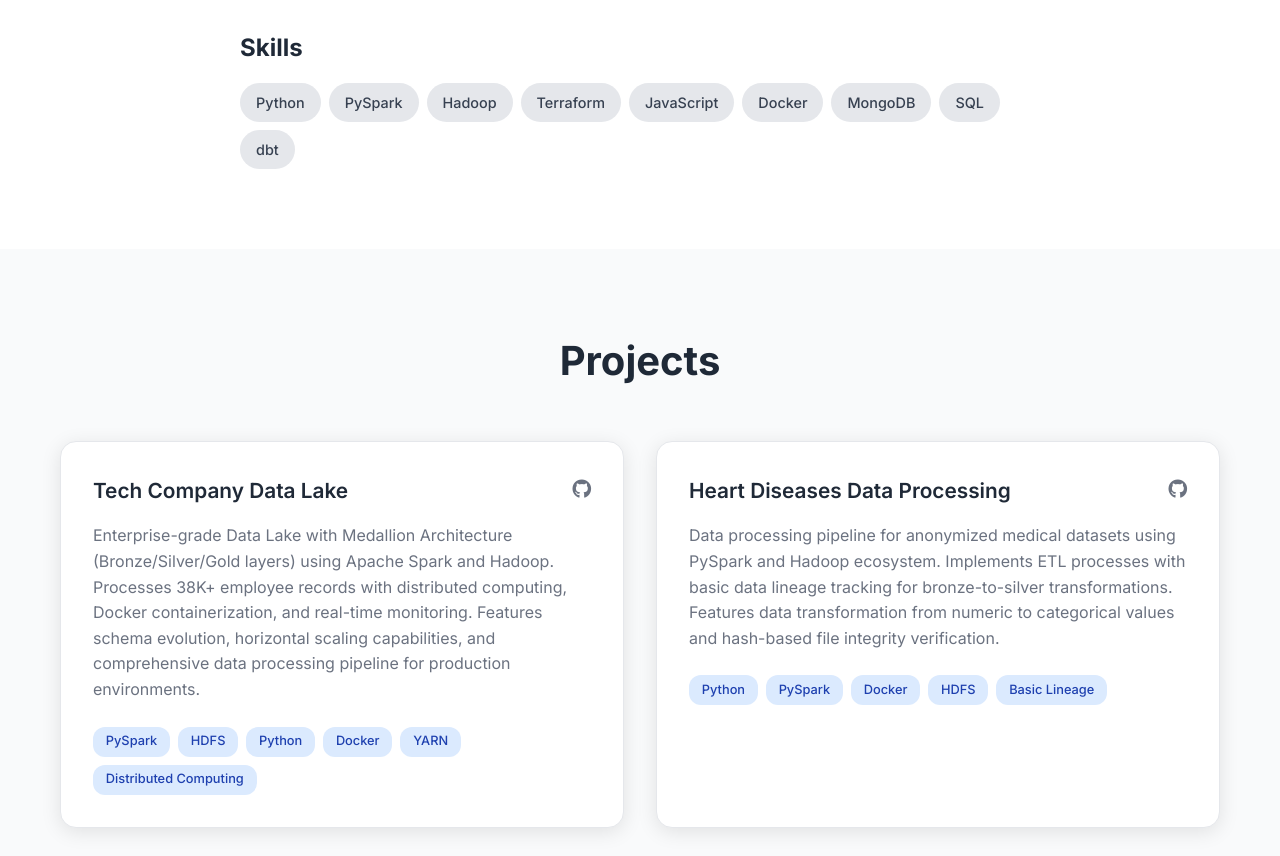
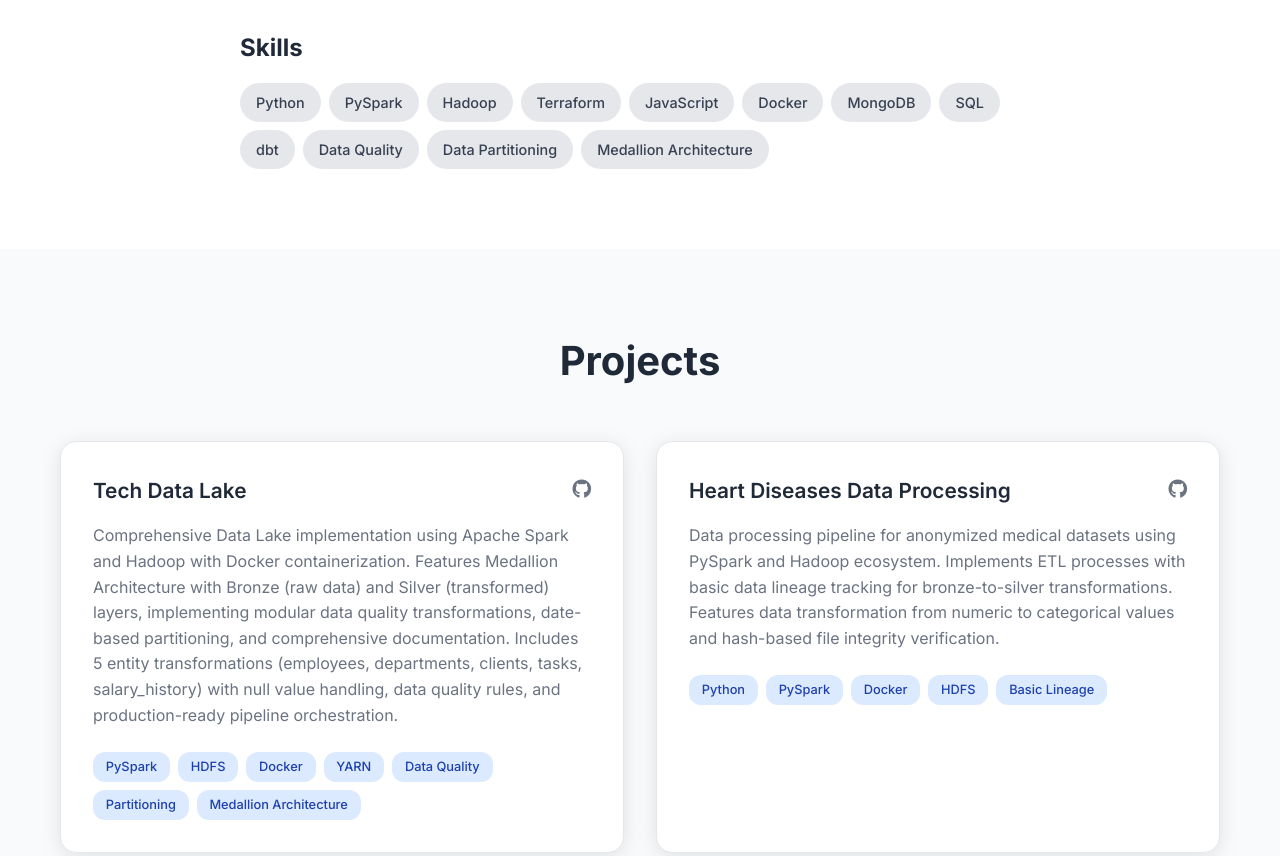
Before and after one commit to matheuspassini/website, a plain HTML site: page index.html in a window 1280 px wide. Shown: the part 1160-2016 px from the top of the page. Drawn offline with Linux system fonts and the light colour scheme.

Commit message:
feat: Update Tech Data Lake project description with comprehensive details
- Update project title to 'Tech Data Lake'
- Add detailed description of Medallion Architecture implementation
- Include information about modular data quality transformations
- Mention date-based partitioning and comprehensive documentation
- Add 5 entity transformations (employees, departments, clients, tasks, salary_history)
- Update tech stack tags to reflect actual project features
- Add new skills: Data Quality, Data Partitioning, Medallion Architecture

```diff
--- a/index.html
+++ b/index.html
@@ -104,6 +104,9 @@
                             <span class="skill-tag">MongoDB</span>
                             <span class="skill-tag">SQL</span>
                             <span class="skill-tag">dbt</span>
+                            <span class="skill-tag">Data Quality</span>
+                            <span class="skill-tag">Data Partitioning</span>
+                            <span class="skill-tag">Medallion Architecture</span>
                         </div>
                     </div>
                 </div>
@@ -119,7 +122,7 @@
                 <!-- Tech Company Big Data -->
                 <div class="project-card">
                     <div class="project-header">
-                        <h3>Tech Company Data Lake</h3>
+                        <h3>Tech Data Lake</h3>
                         <div class="project-links">
                             <a href="https://github.com/matheuspassini/Tech-Company-Big-Data" target="_blank">
                                 <i class="fab fa-github"></i>
@@ -127,17 +130,20 @@
                         </div>
                     </div>
                     <p class="project-description">
-                        Enterprise-grade Data Lake with Medallion Architecture (Bronze/Silver/Gold layers) using Apache Spark and Hadoop.
-                        Processes 38K+ employee records with distributed computing, Docker containerization, and real-time monitoring.
-                        Features schema evolution, horizontal scaling capabilities, and comprehensive data processing pipeline for production environments.
+                        Comprehensive Data Lake implementation using Apache Spark and Hadoop with Docker containerization.
+                        Features Medallion Architecture with Bronze (raw data) and Silver (transformed) layers, implementing
+                        modular data quality transformations, date-based partitioning, and comprehensive documentation.
+                        Includes 5 entity transformations (employees, departments, clients, tasks, salary_history) with
+                        null value handling, data quality rules, and production-ready pipeline orchestration.
                     </p>
                     <div class="project-tech">
                         <span class="tech-tag">PySpark</span>
                         <span class="tech-tag">HDFS</span>
-                        <span class="tech-tag">Python</span>
                         <span class="tech-tag">Docker</span>
                         <span class="tech-tag">YARN</span>
-                        <span class="tech-tag">Distributed Computing</span>
+                        <span class="tech-tag">Data Quality</span>
+                        <span class="tech-tag">Partitioning</span>
+                        <span class="tech-tag">Medallion Architecture</span>
                     </div>
                 </div>
 
```
